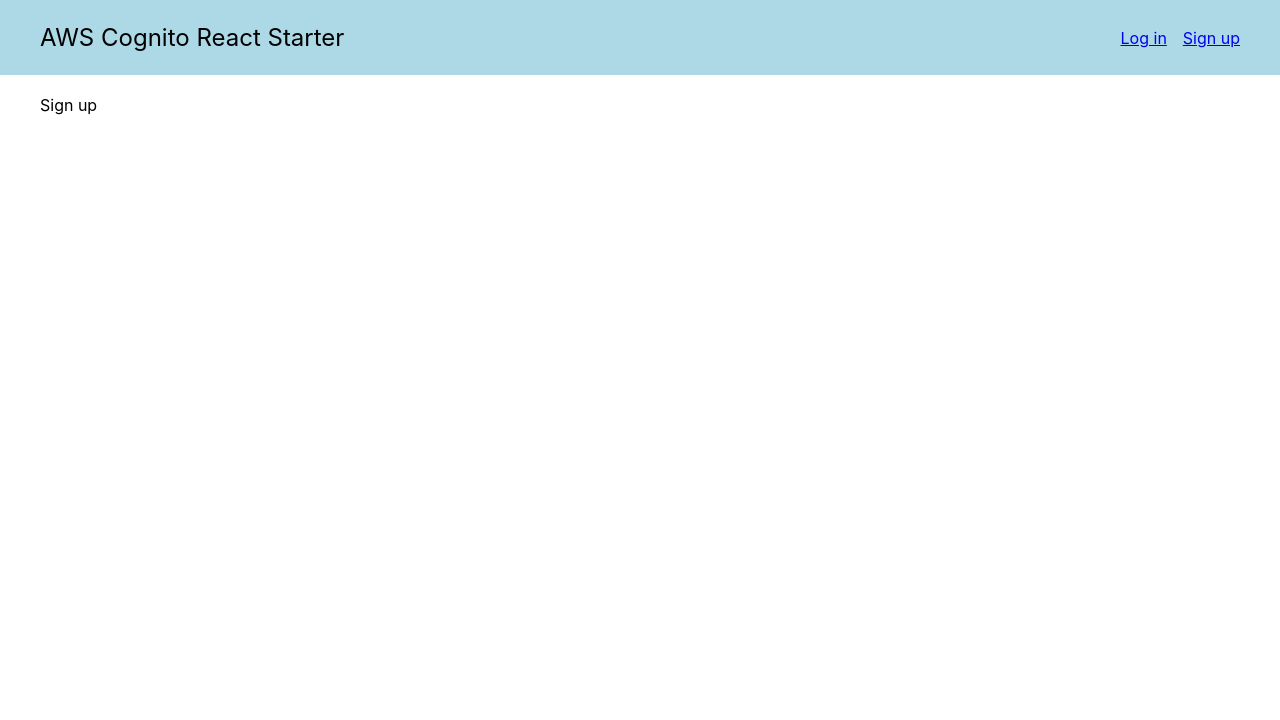
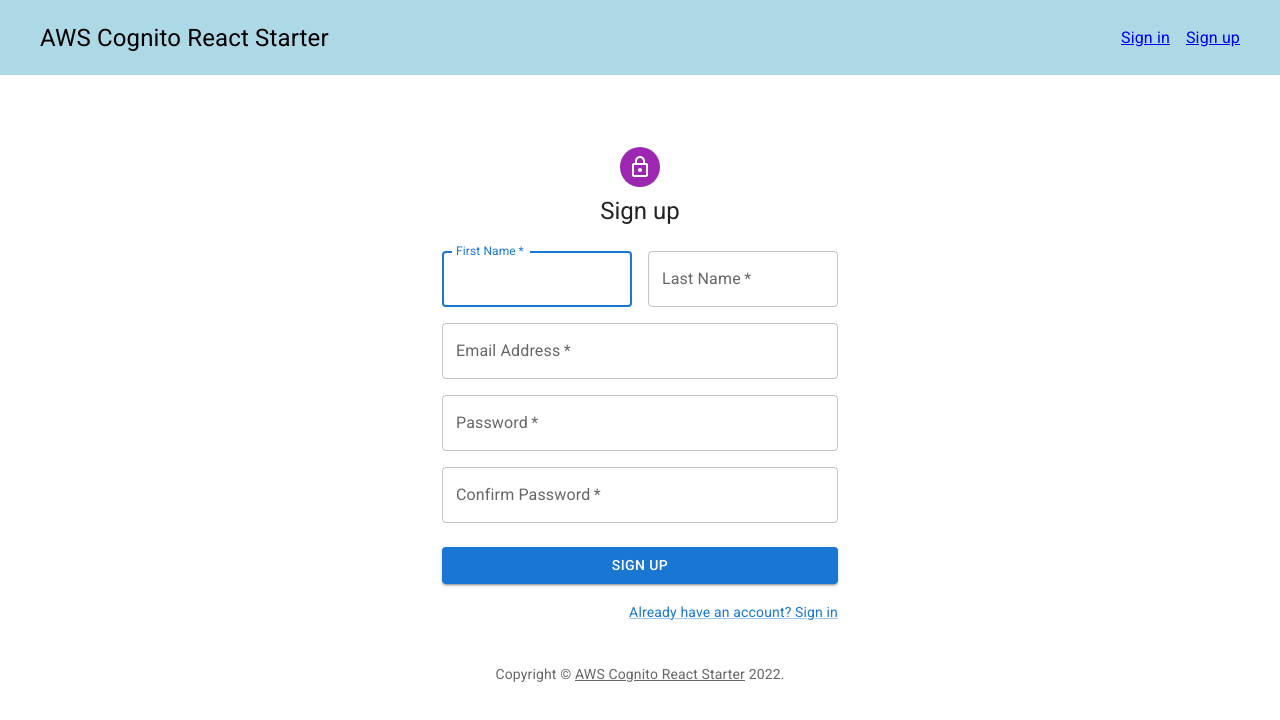
Before and after one commit to drcallaway/aws-cognito-react-starter, a React (Vite) app: page /signup in a window 1280 px wide. Shown: the top 720 px of the page. Built offline with nearby package versions, Linux system fonts and the light colour scheme.

Commit message:
add initial sign up screen

```diff
--- a/index.html
+++ b/index.html
@@ -1,13 +1,16 @@
 <!DOCTYPE html>
 <html lang="en">
+
 <head>
   <meta charset="UTF-8" />
-    <link rel="icon" type="image/svg+xml" href="/vite.svg" />
   <meta name="viewport" content="width=device-width, initial-scale=1.0" />
   <title>AWS Cognito React Starter</title>
+  <link rel="stylesheet" href="https://fonts.googleapis.com/css?family=Roboto:300,400,500,700&display=swap" />
   <script type="module" src="/src/main.tsx"></script>
 </head>
+
 <body>
   <div id="root"></div>
 </body>
+
 </html>
--- a/src/App.tsx
+++ b/src/App.tsx
@@ -1,6 +1,7 @@
 import { BrowserRouter, Route, Routes, Link } from "react-router-dom";
-import { Signup } from "./components/Signup";
-import { Landing } from "./components/Landing";
+import SignIn from "./components/SignIn";
+import SignUp from "./components/SignUp";
+import Landing from "./components/Landing";
 import "./App.css";
 
 function App() {
@@ -11,15 +12,16 @@ function App() {
           <div className="navbar-content">
             <Link className="navbar-content-title" to="/">AWS Cognito React Starter</Link>
             <div className="navbar-content-links">
-              <a href="#">Log in</a>
+              <Link to="/signin">Sign in</Link>
               <Link to="/signup">Sign up</Link>
             </div>
           </div>
         </nav>
         <div className="content">
           <Routes>
-            <Route path="/" element={<Landing />} />
-            <Route path="/signup" element={<Signup />} />
+            <Route path="/signin" element={<SignIn />} />
+            <Route path="/signup" element={<SignUp />} />
+            <Route path="*" element={<Landing />} />
           </Routes>
         </div>
       </BrowserRouter>
--- /dev/null
+++ b/src/auth/hooks.ts
@@ -0,0 +1,39 @@
+import { useState, useEffect } from 'react';
+
+import * as yup from 'yup';
+
+export const useValidEmail = (initialValue: string = '') => {
+  const [email, setEmail] = useState(initialValue);
+  const [emailIsValid, setEmailIsValid] = useState(true);
+
+  useEffect(() => {
+    const emailSchema = yup.object().shape({
+      email: yup.string().email().required(),
+    });
+
+    if (email.length === 0) {
+      setEmailIsValid(true);
+      return;
+    }
+
+    const isValid = emailSchema.isValidSync({ email });
+
+    setEmailIsValid(isValid);
+  }, [email]);
+
+  return { email, setEmail, emailIsValid };
+}
+
+export const useValidPassword = (initialPassword = '', initialConfirmPassword = '') => {
+  const [password, setPassword] = useState(initialPassword);
+  const [confirmPassword, setConfirmPassword] = useState(initialPassword);
+  const [passwordIsValid, setPasswordIsValid] = useState(true);
+  const [confirmPasswordIsValid, setConfirmPasswordIsValid] = useState(true);
+
+  useEffect(() => {
+    setPasswordIsValid(!password || yup.string().min(8).isValidSync(password));
+    setConfirmPasswordIsValid((!password && !confirmPassword) || password === confirmPassword);
+  }, [password, confirmPassword]);
+
+  return { password, setPassword, confirmPassword, setConfirmPassword, passwordIsValid, confirmPasswordIsValid };
+}
--- a/src/components/Landing.tsx
+++ b/src/components/Landing.tsx
@@ -1,3 +1,3 @@
-export function Landing() {
+export default function Landing() {
   return <div>Landing page</div>;
 }
--- /dev/null
+++ b/src/components/SignIn.tsx
@@ -0,0 +1,3 @@
+export default function SignIn() {
+  return <div>Sign in</div>;
+}
--- a/src/components/Signup.tsx
+++ b/src/components/Signup.tsx
@@ -1,3 +1,151 @@
-export function Signup() {
-  return <div>Sign up</div>;
+import * as React from 'react';
+import Avatar from '@mui/material/Avatar';
+import Button from '@mui/material/Button';
+import CssBaseline from '@mui/material/CssBaseline';
+import TextField from '@mui/material/TextField';
+import Link from '@mui/material/Link';
+import Grid from '@mui/material/Grid';
+import Box from '@mui/material/Box';
+import LockOutlinedIcon from '@mui/icons-material/LockOutlined';
+import Typography from '@mui/material/Typography';
+import Container from '@mui/material/Container';
+import { createTheme, ThemeProvider } from '@mui/material/styles';
+import { useValidEmail, useValidPassword } from '../auth/hooks';
+
+function Copyright(props: any) {
+  return (
+    <Typography variant="body2" color="text.secondary" align="center" {...props}>
+      {'Copyright © '}
+      <Link color="inherit" href="https://mui.com/">
+        AWS Cognito React Starter
+      </Link>{' '}
+      {new Date().getFullYear()}
+      {'.'}
+    </Typography>
+  );
 }
+
+const theme = createTheme();
+
+export default function SignUp() {
+  const { email, setEmail, emailIsValid } = useValidEmail();
+  const { password, setPassword, confirmPassword, setConfirmPassword, passwordIsValid, confirmPasswordIsValid } = useValidPassword();
+
+  const handleSubmit = (event: React.FormEvent<HTMLFormElement>) => {
+    event.preventDefault();
+    const data = new FormData(event.currentTarget);
+    console.log({
+      email: data.get('email'),
+      password: data.get('password'),
+    });
+  };
+
+  return (
+    <ThemeProvider theme={theme}>
+      <Container component="main" maxWidth="xs">
+        <CssBaseline />
+        <Box
+          sx={{
+            marginTop: 8,
+            display: 'flex',
+            flexDirection: 'column',
+            alignItems: 'center',
+          }}
+        >
+          <Avatar sx={{ m: 1, bgcolor: 'secondary.main' }}>
+            <LockOutlinedIcon />
+          </Avatar>
+          <Typography component="h1" variant="h5">
+            Sign up
+          </Typography>
+          <Box component="form" noValidate onSubmit={handleSubmit} sx={{ mt: 3 }}>
+            <Grid container spacing={2}>
+              <Grid item xs={12} sm={6}>
+                <TextField
+                  autoComplete="given-name"
+                  name="firstName"
+                  required
+                  fullWidth
+                  id="firstName"
+                  label="First Name"
+                  autoFocus
+                />
+              </Grid>
+              <Grid item xs={12} sm={6}>
+                <TextField
+                  required
+                  fullWidth
+                  id="lastName"
+                  label="Last Name"
+                  name="lastName"
+                  autoComplete="family-name"
+                />
+              </Grid>
+              <Grid item xs={12}>
+                <TextField
+                  required
+                  fullWidth
+                  id="email"
+                  label="Email Address"
+                  name="email"
+                  autoComplete="email"
+                  error={!emailIsValid}
+                  value={email}
+                  onChange={(evt: React.ChangeEvent<HTMLTextAreaElement>) => {
+                    setEmail(evt.target.value)
+                  }}
+                />
+              </Grid>
+              <Grid item xs={12}>
+                <TextField
+                  required
+                  fullWidth
+                  name="password"
+                  label="Password"
+                  type="password"
+                  id="password"
+                  error={!passwordIsValid}
+                  value={password}
+                  onChange={(evt: React.ChangeEvent<HTMLTextAreaElement>) => {
+                    setPassword(evt.target.value)
+                  }}
+                />
+              </Grid>
+              <Grid item xs={12}>
+                <TextField
+                  required
+                  fullWidth
+                  name="confirmPassword"
+                  label="Confirm Password"
+                  type="password"
+                  id="confirmPassword"
+                  error={!confirmPasswordIsValid}
+                  value={confirmPassword}
+                  onChange={(evt: React.ChangeEvent<HTMLTextAreaElement>) => {
+                    setConfirmPassword(evt.target.value)
+                  }}
+                />
+              </Grid>
+            </Grid>
+            <Button
+              type="submit"
+              fullWidth
+              variant="contained"
+              sx={{ mt: 3, mb: 2 }}
+            >
+              Sign Up
+            </Button>
+            <Grid container justifyContent="flex-end">
+              <Grid item>
+                <Link href="signin" variant="body2">
+                  Already have an account? Sign in
+                </Link>
+              </Grid>
+            </Grid>
+          </Box>
+        </Box>
+        <Copyright sx={{ mt: 5 }} />
+      </Container>
+    </ThemeProvider>
+  );
+}
--- /dev/null
+++ b/src/components/Test.tsx
@@ -0,0 +1,3 @@
+export default function Test() {
+  return <div>Test</div>;
+}
```
Also changed, not shown: package.json (+7 -1 lines), src/auth/UserPool.ts (added, +8 -0 lines), 2 other files (tests, documents, lock files or other folders). Lines whose indentation alone changed are shown as unchanged.
